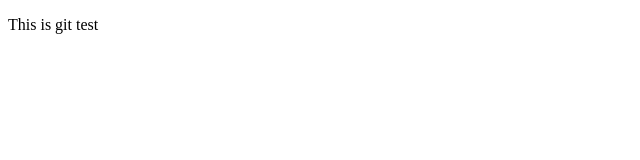
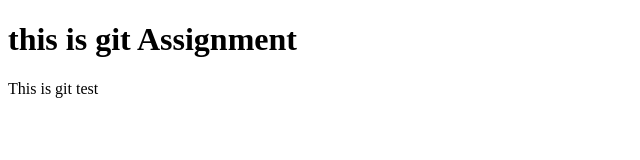
Before and after one commit to durgeshgiri123/Github-tutrdude, a plain HTML site: page index.html in a window 1280 px wide. Shown: the whole page, without its empty margins (0-640 px from the left). Drawn offline with Linux system fonts and the light colour scheme.

Commit message:
index.html

```diff
--- a/index.html
+++ b/index.html
@@ -9,6 +9,7 @@
         <link rel="stylesheet" href="">
     </head>
     <body>
+        <h1>this is git Assignment</h1>
         <p>This is git test</p>
 
         <script src="" async defer></script>
```
